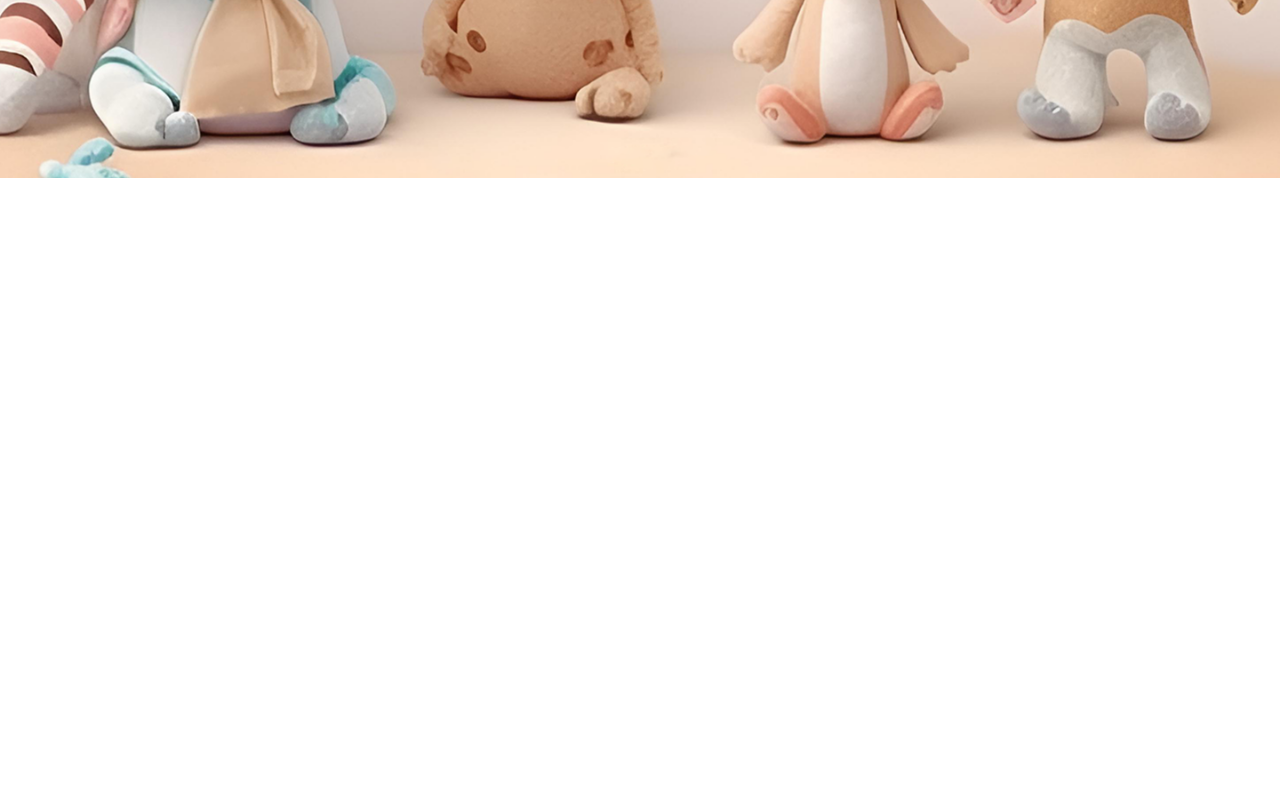
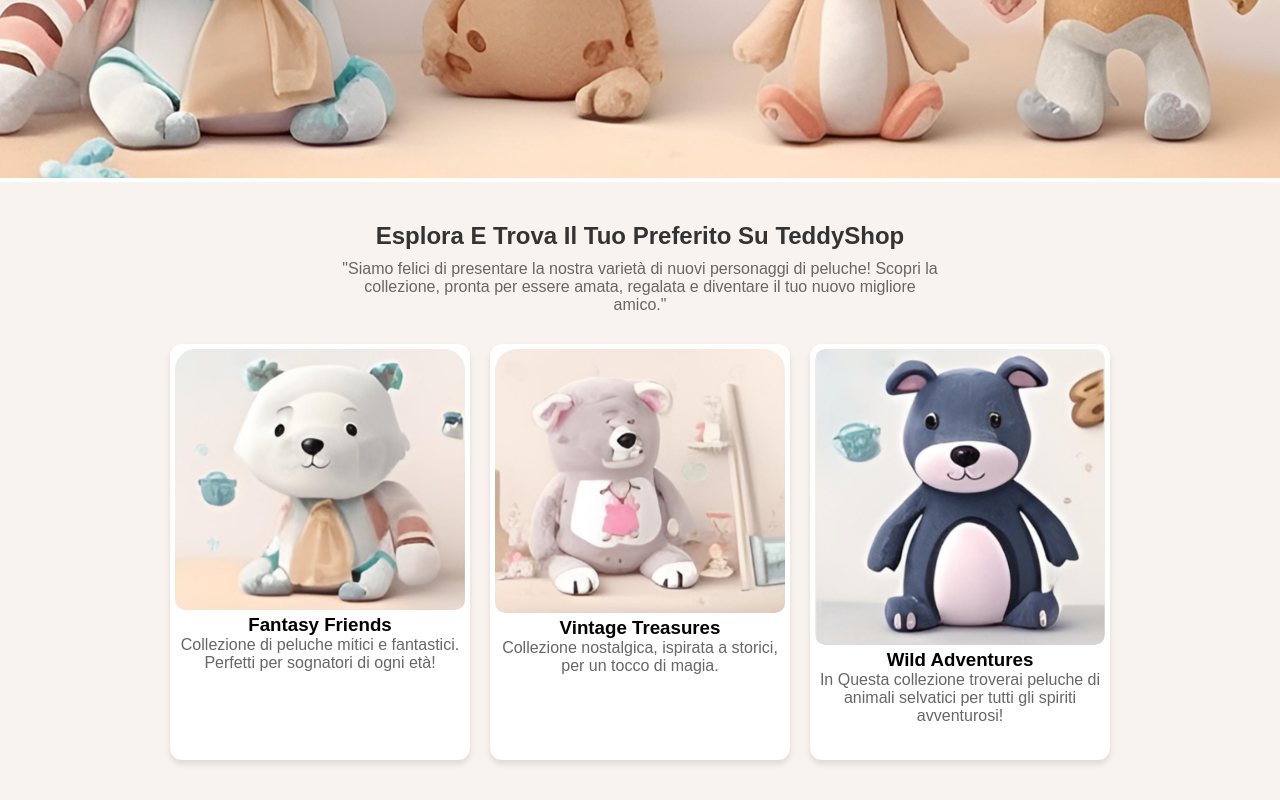
Before and after one commit to Gui027/Compass-Desafio-3---Ecommerce, a plain HTML site: page index.html in a window 1280 px wide. Shown: the part 459-1259 px from the top of the page. Before the commit the page ends 800 px from the top, so only its background shows below. Drawn offline with Linux system fonts and the light colour scheme.

Commit message:
section2

```diff
--- a/css/style.css
+++ b/css/style.css
@@ -85,3 +85,51 @@ body {
     font-size: 14px;
     font-weight: bold;
 }
+
+.section2 {
+    text-align: center;
+    padding: 40px 20px;
+    background-color: #f8f3ee;
+}
+
+.section2 h2 {
+    font-size: 24px;
+    font-weight: bold;
+    margin-bottom: 10px;
+    color: #333;
+}
+
+.section2 p {
+    font-size: 16px;
+    color: #666;
+    max-width: 600px;
+    margin-bottom: 30px;
+    margin: auto auto 30px auto;
+}
+
+.collection-container {
+    display: flex;
+    justify-content: center;
+    gap: 20px;
+}
+
+.collection-item {
+    background: white;
+    border-radius: 12px;
+    padding: 5px;
+    width: 300px;
+    text-align: center;
+    box-shadow: 0px 4px 6px rgba(0, 0, 0, 0.1);
+    /* Faz a transição de forma suave */
+    transition: transform 0.3s ease;
+}
+
+.collection-item img {
+    width: 100%;
+    border-radius: 10px;
+}
+
+/* Efeito quando passar o mouse no item */
+.collection-item:hover {
+    transform: translateY(-5px);
+}
--- a/index.html
+++ b/index.html
@@ -26,21 +26,50 @@
                 <li><a href="#">Chi siamo</a></li>
             </ul>
             <div class="icons">
-                <a href="#"><img src="assets/icons/search.png" alt="Buscar"></a>
-                <a href="#"><img src="assets/icons/user.png" alt="Perfil"></a>
-                <a href="#"><img src="assets/icons/heart.png" alt="Favoritos"></a>
-                <a href="#"><img src="assets/icons/shopping-bag.png" alt="Carrinho"></a>
+                <a href="#"><img src="assets/icons/search.png" alt="search"></a>
+                <a href="#"><img src="assets/icons/user.png" alt="perfil"></a>
+                <a href="#"><img src="assets/icons/heart.png" alt="favorite"></a>
+                <a href="#"><img src="assets/icons/shopping-bag.png" alt="cart"></a>
                 <a href="#" class="btn-top">Acquista ora</a>
             </div>
         </nav>
     </header>
 
-    <!-- SESSÃO 1 -->
+    <!-- SECTION 1 -->
     <section class="banner">
         <div class="offer-banner">
             <span>“Ecco L’offerta GUND:”</span>
             <span>40% Di Sconto Dal 20 Aprile Al 5 Maggio!</span>
         </div>
-        <img src="assets/images/peluche per bambini 4x eliminate parti_ 2.png" alt="Teddy Banner">
+        <img src="assets/images/banner.png" alt="Teddy Banner">
+    </section>
+
+    <!-- SECTION 2 -->
+     <section class="section2">
+        <h2>Esplora E Trova Il Tuo Preferito Su TeddyShop</h2>
+        <p>
+        "Siamo felici di presentare la nostra varietà di nuovi personaggi di peluche!
+        Scopri la collezione, pronta per essere amata, regalata e diventare il tuo nuovo migliore amico."
+        </p>
+        <div class="collection-container">
+            <div class="collection-item">
+                <img src="assets/images/Fantasy-Friends.png" alt="Fantasy Friends">
+                <h3>Fantasy Friends</h3>
+                <p>Collezione di peluche mitici e fantastici. Perfetti per sognatori di ogni età!</p>
+            </div>
+
+            <div class="collection-item">
+                <img src="assets/images/Vintage-Treasures.png" alt="Vintage Treasures">
+                <h3>Vintage Treasures</h3>
+                <p>Collezione nostalgica, ispirata a storici, per un tocco di magia.</p>
+            </div>
+
+            <div class="collection-item">
+                <img src="assets/images/Wild-Adventures.png" alt="Wild Adventures">
+                <h3>Wild Adventures</h3>
+                <p>In Questa collezione troverai peluche di animali selvatici per tutti gli spiriti avventurosi!</p>
+            </div>
+        </div>
+     </section>
 </body>
 </html>
```
Also changed, not shown: assets/images/Fantasy-Friends.png (added), assets/images/Vintage-Treasures.png (added), assets/images/Wild-Adventures.png (added), assets/images/banner.png (renamed from assets/images/peluche per bambini 4x eliminate parti_ 2.png).
